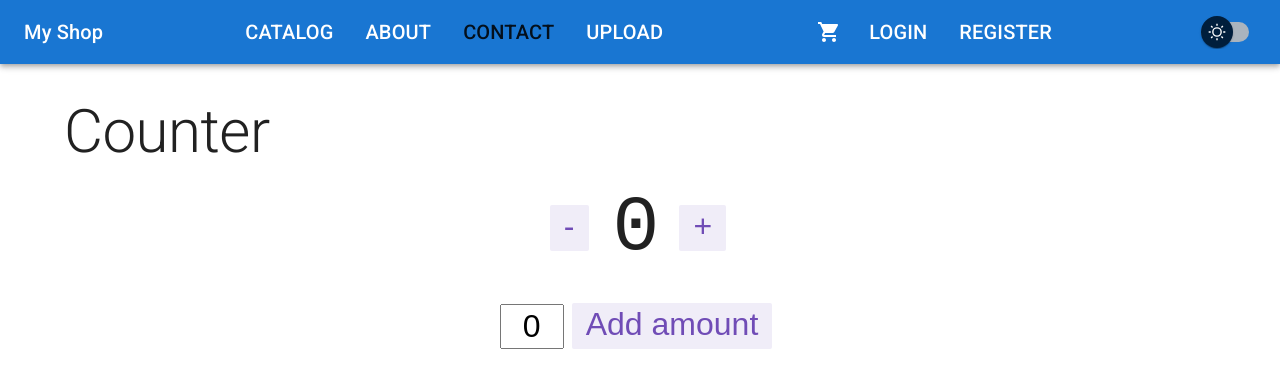
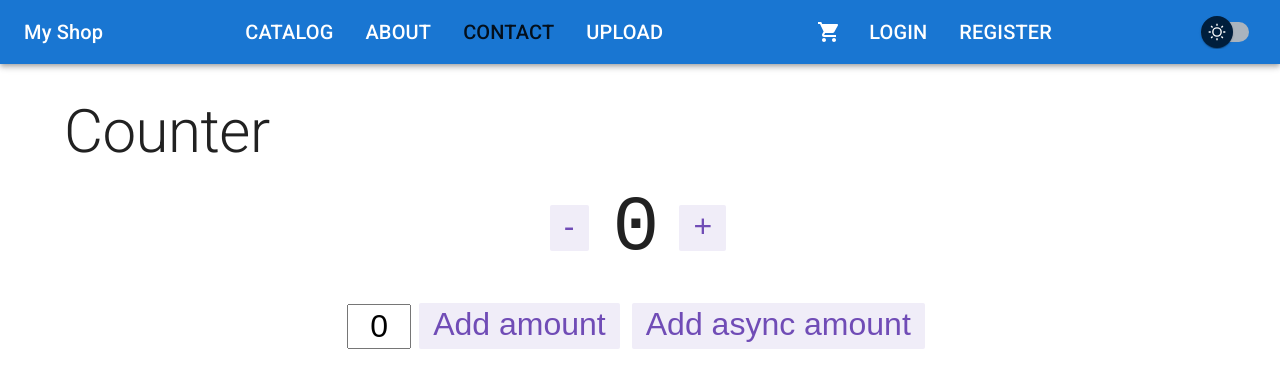
Before and after one commit to Trung-Hieu-Dev/spring-boot-react-ecomerce, a React (Create React App) app in the folder client/: page /contact in a window 1280 px wide. Shown: the top 388 px of the page. Built offline with nearby package versions, Linux system fonts and the light colour scheme.

Commit message:
CLIENT: Demo Redux calling API -v3

```diff
--- a/client/src/features/counter/Counter.module.css
+++ b/client/src/features/counter/Counter.module.css
@@ -36,6 +36,9 @@
     border-radius: 2px;
     transition: all 0.15s;
 }
+.button:disabled {
+    background-color: rgba(52, 51, 51, 0.92);
+}
 
 .textbox {
     font-size: 32px;
@@ -73,7 +76,7 @@
 }
 
 .asyncButton:active:after {
-    width: 0%;
+    width: 0;
     opacity: 1;
     transition: 0s;
 }
--- a/client/src/features/counter/Counter.tsx
+++ b/client/src/features/counter/Counter.tsx
@@ -2,12 +2,15 @@ import React, { useState } from "react";
 import styles from "./Counter.module.css";
 import { useDispatch, useSelector } from "react-redux";
 import { store } from "../../store";
-import { decrement, increment, incrementByAmount } from "./CounterSlice";
+import { decrement, increment, incrementAsync, incrementByAmount } from "./CounterSlice";
 
 const Counter = () => {
     const dispatch = useDispatch<typeof store.dispatch>();
     const count = useSelector((state:any) => state.counter.value);
     const [amount, setAmount] = useState(0);
+
+    const statusApi = useSelector((state:any) => state.counter.status);
+
     return (
         <>
             <div className={styles.row}>
@@ -30,10 +33,18 @@ const Counter = () => {
                        value={amount}
                        onChange={(event) => setAmount(+event.target.value)}
                 />
+
                 <button
                     className={styles.button}
                     onClick={() => dispatch(incrementByAmount(amount))}
                 >Add amount
+                </button>
+
+                <button
+                    disabled={statusApi === 'loading'}
+                    className={styles.button}
+                    onClick={() => dispatch(incrementAsync(amount))}
+                >Add async amount
                 </button>
             </div>
         </>
--- /dev/null
+++ b/client/src/features/counter/CounterApi.ts
@@ -0,0 +1,8 @@
+// fake API to test how Redux work with API
+export function fetchCount(amount = 1) {
+    return new Promise<{data: number}>((resolve: any) => {
+        setTimeout(() => {
+            resolve({data: amount});
+        }, 2000);
+    });
+}
--- a/client/src/features/counter/CounterSlice.ts
+++ b/client/src/features/counter/CounterSlice.ts
@@ -1,4 +1,5 @@
-import { createSlice, PayloadAction } from "@reduxjs/toolkit";
+import { createAsyncThunk, createSlice, PayloadAction } from "@reduxjs/toolkit";
+import { fetchCount } from "./CounterApi";
 
 interface CounterSlice {
     value: number;
@@ -10,6 +11,15 @@ const initialState: CounterSlice = {
     status: 'idle'
 }
 
+// create a method to call API by  createAsyncThunk
+export const incrementAsync = createAsyncThunk(
+    'counter/fetchCount',
+    async (amount: number) => {
+        const response = await fetchCount(amount);
+        return response.data;
+    }
+);
+
 export const counterSlice = createSlice({
     name: 'counter',
     initialState,
@@ -19,6 +29,24 @@ export const counterSlice = createSlice({
         incrementByAmount: (state, action: PayloadAction<number>) => {
             state.value += action.payload
         },
+    },
+    // get result from createAsyncThunk and assign to state. cause reducers do not allow to work with api directly
+    extraReducers: (builder) => {
+        // in case incrementAsync pending
+        builder.addCase(incrementAsync.pending, (state) => {
+            state.status = 'loading';
+        })
+
+        // in case incrementAsync success
+        builder.addCase(incrementAsync.fulfilled, (state, action) => {
+            state.status = 'idle';
+            state.value += action.payload; // returned value from incrementAsync
+        })
+
+        // in case incrementAsync error
+        builder.addCase(incrementAsync.rejected, (state) => {
+            state.status = 'failed';
+        })
     }
 })
 
```
